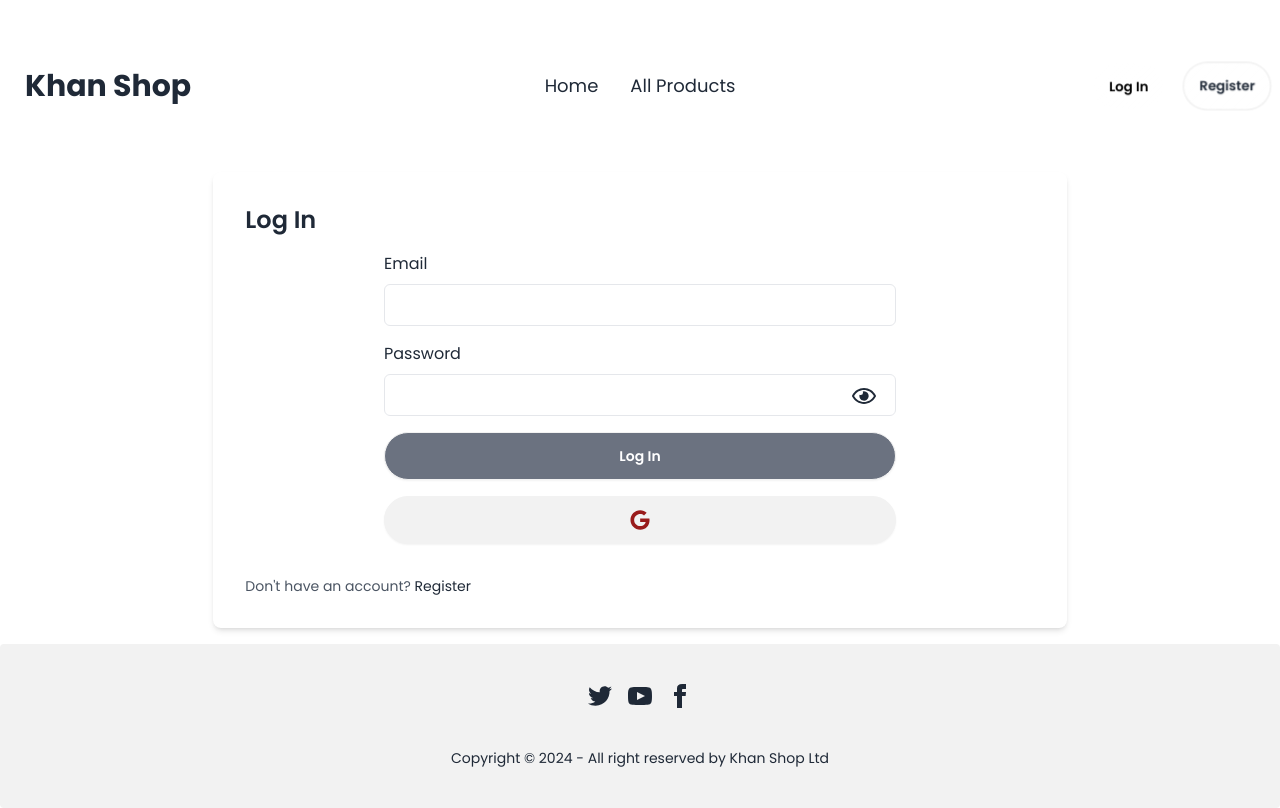
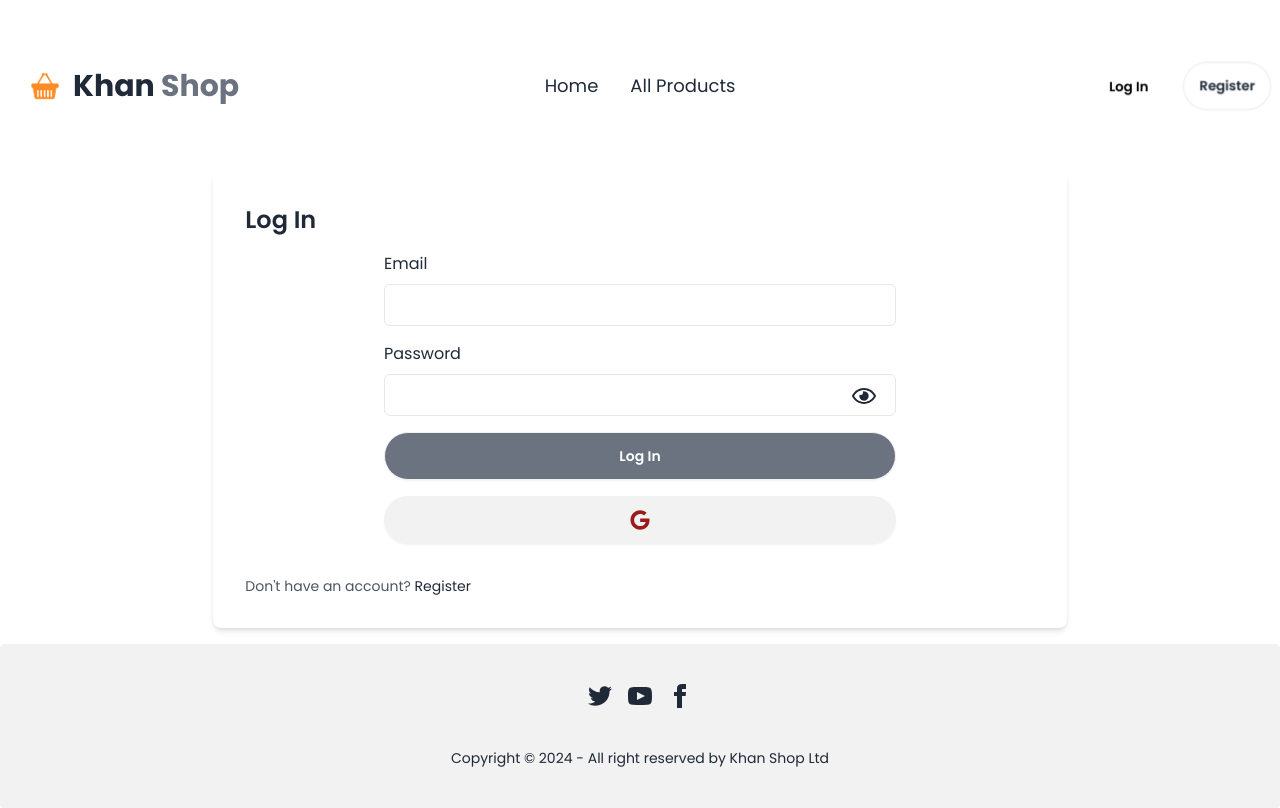
Before and after one commit to Jubayer-K/scic-task-project-client, a React (Vite) app: page /login in a window 1280 px wide. Built offline with nearby package versions, Linux system fonts and the light colour scheme; no server answers.

Commit message:
finalizing project

```diff
--- a/src/Shared/NavBar.jsx
+++ b/src/Shared/NavBar.jsx
@@ -4,7 +4,6 @@ import { AuthContext } from "../Providers/AuthProviders";
 import { toast } from "react-toastify";
 
 const NavBar = () => {
-
   const { user, logOut } = useContext(AuthContext);
   const logOutToast = () => toast("User Logged out Successfully");
   const handleLogOut = () => {
@@ -52,10 +51,13 @@ const NavBar = () => {
             {navLinks}
           </ul>
         </div>
-        <Link to={'/'}>
-          <button className="btn btn-ghost text-3xl font-bold text-nowrap">
-            Khan Shop
+        <Link to={"/"}>
+          <div className=" btn btn-ghost flex item-center" >
+            <img className="h-10" src="/favicon.png" alt="" />
+            <button className="text-3xl font-bold text-nowrap">
+              Khan <span className="text-gray-500">Shop</span>
             </button>
+          </div>
         </Link>
       </div>
       <div className="navbar-center hidden lg:flex">
```
Lines whose indentation alone changed are shown as unchanged.
